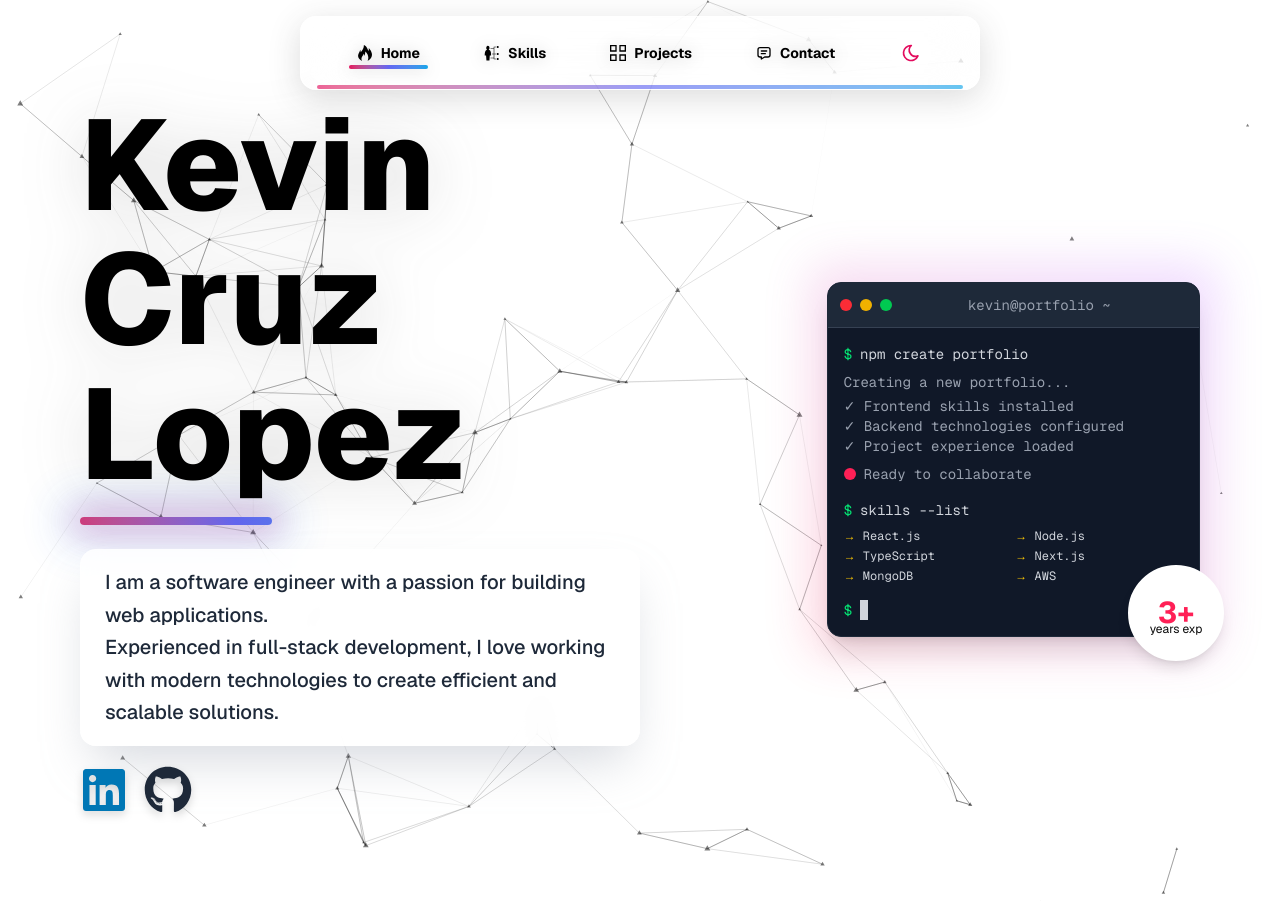
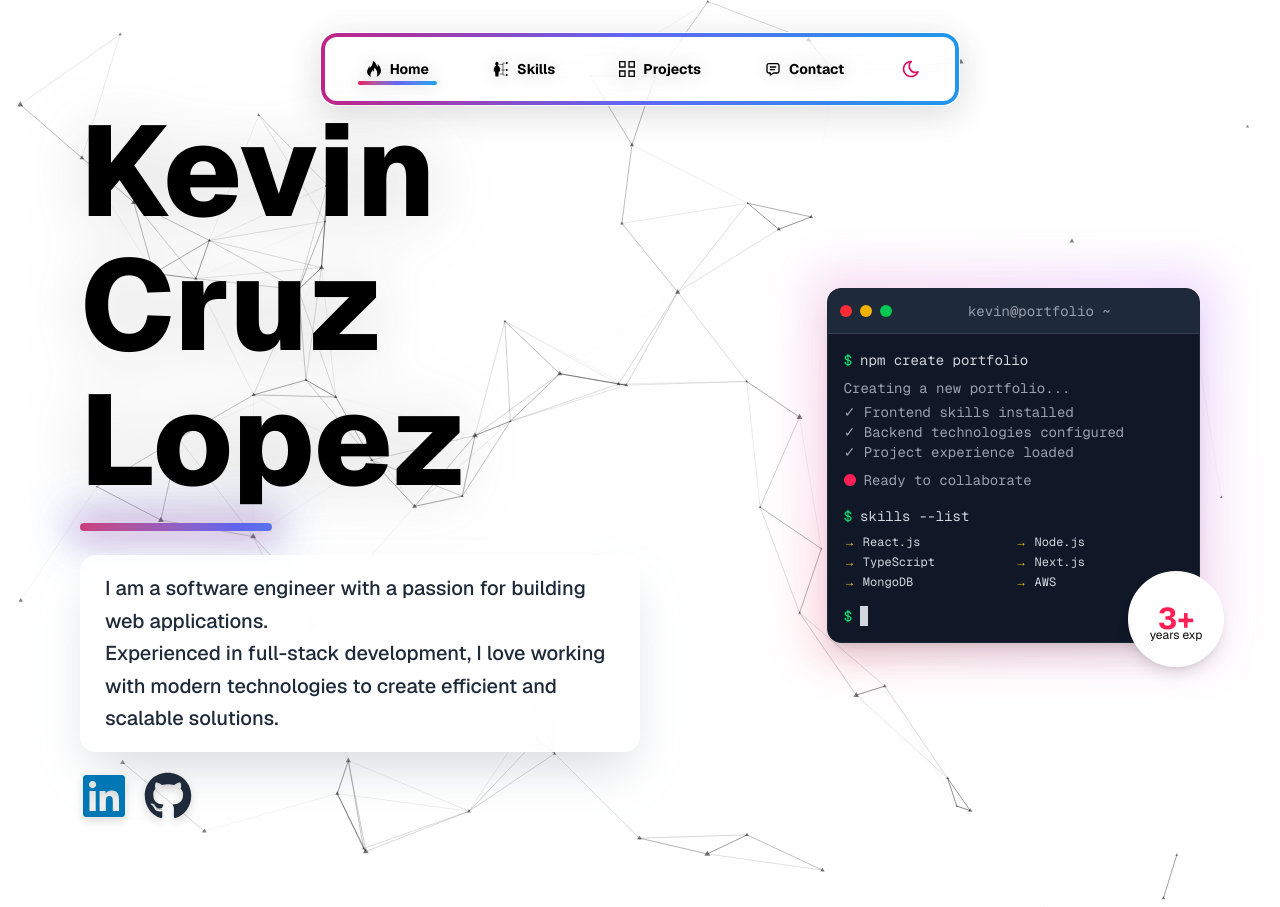
Before and after one commit to Kcruz28/Kevin-s-Website, a Next.js app in the folder kevins-website/: page / in a window 1280 px wide. Built offline with nearby package versions, Linux system fonts and the light colour scheme.

Commit message:
fixed nav bar static placement and animated border

```diff
--- a/kevins-website/components/ui/floating-navbar.tsx
+++ b/kevins-website/components/ui/floating-navbar.tsx
@@ -35,7 +35,6 @@ const defaultItems = [
 export const FloatingNav = () => {
   const navItems = defaultItems;
   const [isMounted, setIsMounted] = React.useState(false);
-  const [scrollY, setScrollY] = React.useState(0);
   const { theme, setTheme } = useTheme();
   const pathname = usePathname();
 
@@ -43,35 +42,25 @@ export const FloatingNav = () => {
     setIsMounted(true);
   }, []);
 
-  useEffect(() => {
-    const handleScroll = () => {
-      setScrollY(window.scrollY);
-    };
-
-    window.addEventListener("scroll", handleScroll, { passive: true });
-    return () => window.removeEventListener("scroll", handleScroll);
-  }, []);
-
   if (!isMounted) return null;
   const isDarkMode = theme === "dark";
   return (
     <div
-      style={{
-        top: `${16 + scrollY}px`,
-      }}
       className={cn(
-        "group/nav flex max-w-fit fixed inset-x-0 mx-auto rounded-2xl border px-12 py-4 items-center justify-center gap-12 z-50",
+        "group/nav flex max-w-fit fixed inset-x-0 mx-auto rounded-2xl border px-10 sm:px-12 py-3 sm:py-4 items-center justify-center gap-8 sm:gap-12 z-50",
         "bg-white/30 dark:bg-black/40 backdrop-blur-xl transition-colors duration-300",
         "border-white/70 dark:border-white/10",
         "shadow-[0_8px_32px_0_rgba(60,60,60,0.18)] dark:shadow-xl",
-        "outline-none relative"
+        "outline-none relative",
+        "sticky-navbar", // Add custom class for additional styling if needed
+        "mb-16" // Add margin bottom for spacing
       )}
       tabIndex={0}
     >
-      {/* Animated gradient outline (subtle, like the bar in page.tsx) */}
-      <span className="pointer-events-none absolute inset-0 rounded-2xl z-[-1] opacity-0 group-hover/nav:opacity-100 group-focus/nav:opacity-100 transition-opacity duration-300">
+      {/* Animated gradient outline (always visible) */}
+      <span className="pointer-events-none absolute inset-0 rounded-2xl z-[-1] opacity-100 transition-opacity duration-300">
         <span
-          className="block w-full h-full rounded-2xl border-4 border-transparent animate-navbar-gradient-outline"
+          className="block w-full h-full rounded-2xl border-0 animate-navbar-gradient-outline outline-none"
           style={{
             background:
               "linear-gradient(90deg, #e30b5d, #6366f1, #0ea5e9, #e30b5d)",
@@ -79,12 +68,38 @@ export const FloatingNav = () => {
             backgroundPosition: "0% 50%",
             WebkitMask:
               "linear-gradient(#fff 0 0) content-box, linear-gradient(#fff 0 0)",
-            WebkitMaskComposite: "xor",
+            WebkitMaskComposite: "exclude",
             maskComposite: "exclude",
           }}
         />
       </span>
       <style jsx global>{`
+        /* Ensure the navbar stays visible when scrolling */
+        .sticky-navbar {
+          position: fixed;
+          top: 2rem;
+          left: 50%;
+          transform: translateX(-50%);
+          width: auto;
+          margin-bottom: 5rem;
+        }
+
+        /* Add padding to the top of the body to prevent content from hiding under navbar */
+        body {
+          padding-top: 5rem;
+        }
+
+        /* Animated gradient outline styles */
+        .animate-navbar-gradient-outline {
+          background-size: 200% 200%;
+          animation: navbar-gradient-outline 2.5s linear infinite alternate;
+          box-shadow: 0 0 8px 2px #e30b5d66, 0 0 16px 4px #6366f166,
+            0 0 24px 8px #0ea5e966;
+          border-width: 4px;
+          border-style: solid;
+          border-color: transparent;
+        }
+
         @keyframes navbar-gradient-outline {
           0% {
             background-position: 0% 50%;
@@ -93,11 +108,14 @@ export const FloatingNav = () => {
             background-position: 100% 50%;
           }
         }
-        .animate-navbar-gradient-outline {
-          background-size: 200% 200%;
-          animation: navbar-gradient-outline 2.5s linear infinite alternate;
-          box-shadow: 0 0 8px 2px #e30b5d66, 0 0 16px 4px #6366f166,
-            0 0 24px 8px #0ea5e966;
+
+        /* Mobile responsiveness adjustments */
+        @media (max-width: 640px) {
+          .sticky-navbar {
+            width: 95% !important;
+            padding: 0.85rem 1.25rem !important;
+            border: 0 !important;
+          }
         }
       `}</style>
       {navItems.map((navItem, idx) => {
@@ -132,7 +150,7 @@ export const FloatingNav = () => {
         onClick={() => {
           setTheme(isDarkMode ? "light" : "dark");
         }}
-        className="flex items-center justify-center w-10 h-10 rounded-full border border-white/40 dark:border-white/20 bg-white/30 dark:bg-black/40 backdrop-blur-md text-[#e30b5d] dark:text-[#e30b5d] hover:shadow-lg hover:shadow-[#e30b5d]/30 transition-all"
+        className="relative flex items-center justify-center w-10 h-10 rounded-full border border-white/40 dark:border-white/20 bg-white/30 dark:bg-black/40 backdrop-blur-md text-[#e30b5d] dark:text-[#e30b5d] transition-all"
         aria-label="Toggle theme"
       >
         {isDarkMode ? (
@@ -141,8 +159,6 @@ export const FloatingNav = () => {
           <IconMoon className="h-5 w-5" />
         )}
       </button>
-      {/* Animated gradient accent bar */}
-      <div className="absolute left-4 right-4 bottom-0 h-1 rounded-full bg-gradient-to-r from-[#e30b5d] via-[#6366f1] to-[#0ea5e9] animate-pulse opacity-80" />
     </div>
   );
 };
```
